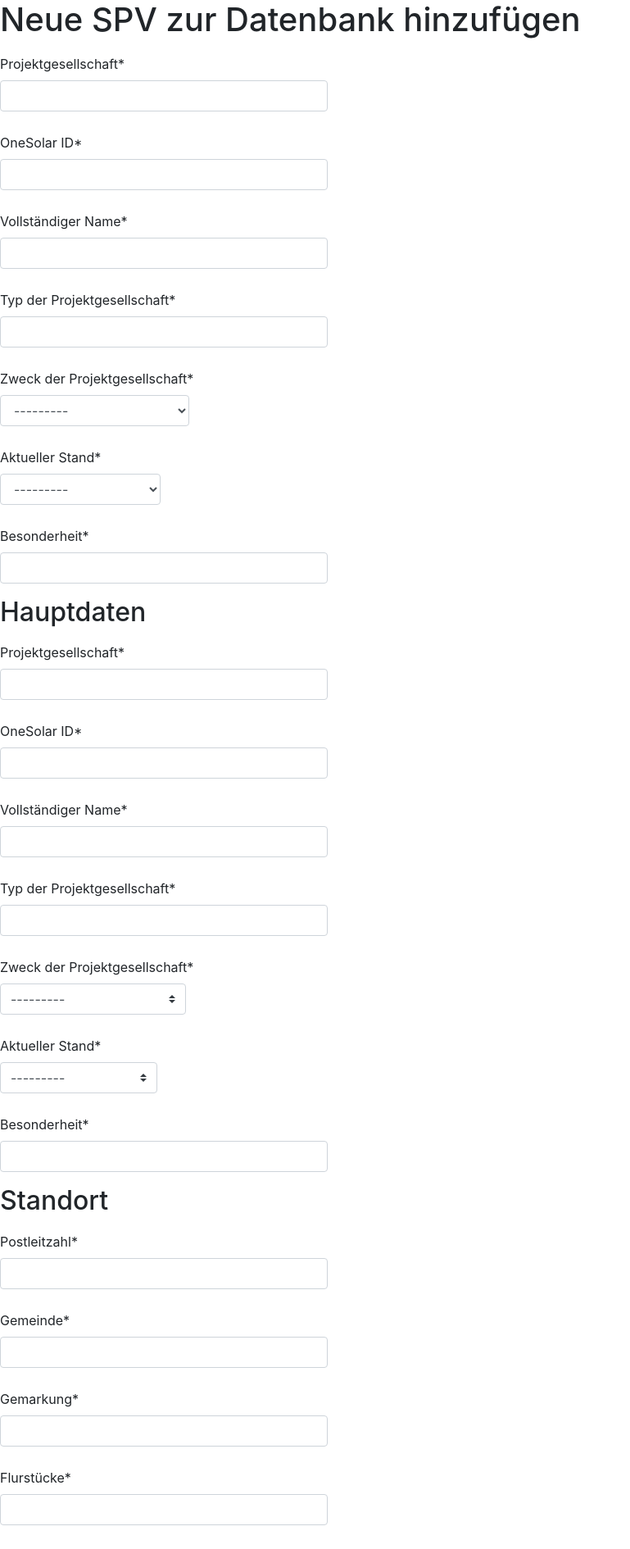
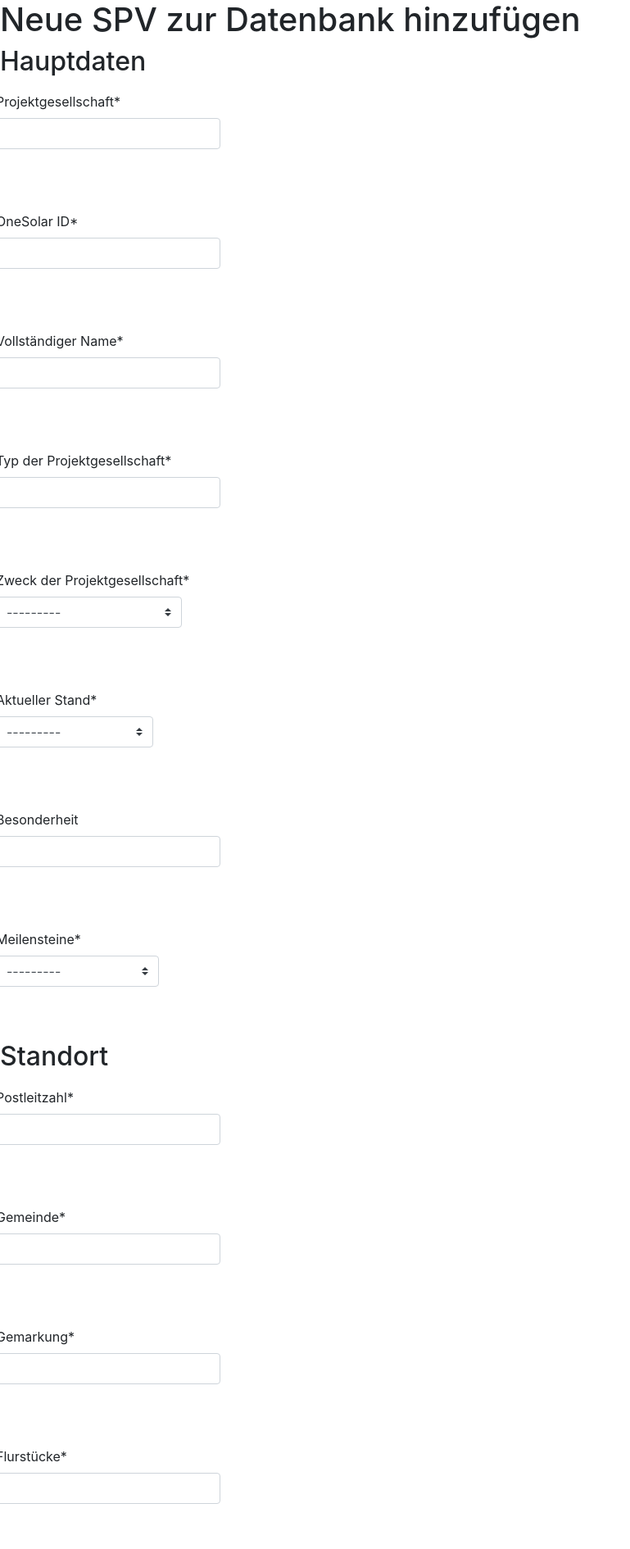
Before and after one commit to evodresch/datahub, a Django app: template spv_master_data/templates/spv_master_data/add_spv.html in a window 1280 px wide. Shown: the top 1890 px of the page at 82% size, without its empty margins (0-769 px from the left). Run offline with Django 4.2, Linux system fonts and the light colour scheme; the template is opened without the code that fills it: values that come from a table or form of the project are taken from there, others are empty; tables that the repository leaves empty hold one stand-in row (values such as "Sample post"); some libraries are stand-ins or nearby versions.

Commit message:
Trying to improve the format of the form, added a new model for milestones

```diff
--- a/spv_master_data/forms.py
+++ b/spv_master_data/forms.py
@@ -1,22 +1,62 @@
 from django import forms
-from .models import SPV, Location, Company
+from .models import SPV, Location, Company, Milestones
 from crispy_forms.helper import FormHelper
-from crispy_forms.layout import Layout, Field
+from crispy_forms.layout import Layout, Field, Div
 from crispy_forms.bootstrap import FormActions
 
+# Base form that includes the standard layout setup with crispy forms
+class BaseForm(forms.ModelForm):
+    def __init__(self, *args, **kwargs):
+        super(BaseForm, self).__init__(*args, **kwargs)
+        self.helper = FormHelper()
+        self.helper.layout = Layout()
 
-class SPVForm(forms.ModelForm):
+        for field_name in self.fields:
+            self.helper.layout.append(
+                Div(
+                    Field(field_name, css_class='col-md-9'),
+                    css_class='form-row'
+                )
+            )
     class Meta:
+        abstract = True  # This Form is not meant to be used directly
+
+
+class SPVForm(BaseForm):
+
+    def __init__(self, *args, **kwargs):
+        super(SPVForm, self).__init__(*args, **kwargs)
+        self.fields['projektgesellschaft'].widget.attrs.update({
+            'title': """Beschreibung: Vollständiger Name der Projektgesellschaft\nBeispiel: OneSolar Energiepark 204 GmbH & Co. KG\nQuelle: Corporate Finance"""
+        })
+
+    class Meta(BaseForm.Meta):
         model = SPV
         exclude = ['location', 'company']  # Exclude the one to one fields
 
-
-class LocationForm(forms.ModelForm):
-    class Meta:
+class LocationForm(BaseForm):
+    class Meta(BaseForm.Meta):
         model = Location
         fields = '__all__'  # List of model fields you want to include in the form
 
-class CompanyForm(forms.ModelForm):
-    class Meta:
+class CompanyForm(BaseForm):
+    class Meta(BaseForm.Meta):
         model = Company
         fields = '__all__'  # List of model fields you want to include in the form
+
+
+class MilestonesForm(BaseForm):
+    class Meta(BaseForm.Meta):
+        model = Milestones
+        fields = '__all__'  # List of model fields you want to include in the form
+
+    def __init__(self, *args, **kwargs):
+        super(MilestonesForm, self).__init__(*args, **kwargs)
+        # Apply DateInput widget to all DateField instances in the form
+        for field_name, field in self.fields.items():
+            if isinstance(field, forms.DateField):
+                field.widget = forms.DateInput(attrs={
+                    'type': 'date',  # Ensures the use of the HTML5 date picker
+                    'class': 'form-control',  # Bootstrap class for styling
+                    'placeholder': 'Select a date'  # Optional placeholder
+                })
--- a/spv_master_data/models.py
+++ b/spv_master_data/models.py
@@ -36,13 +36,23 @@ class Company(models.Model):
     bic_kreditgeber = models.CharField(max_length=11, verbose_name='BIC Finanzierende Bank')
     kreditgeber = models.CharField(max_length=100, verbose_name='Finanzierende Bank')
     komplementaer_1 = models.CharField(max_length=15, verbose_name='Komplementär I')
-    komplementaer_2 = models.CharField(max_length=15, verbose_name='Komplementär II')
+    komplementaer_2 = models.CharField(max_length=15, verbose_name='Komplementär II', blank=True)
     kommanditist_1 = models.CharField(max_length=15, verbose_name='Kommanditist I')
-    kommanditist_2 = models.CharField(max_length=15, verbose_name='Kommanditist II')
-    kommanditist_3 = models.CharField(max_length=15, verbose_name='Kommanditist III')
-    kommanditist_4 = models.CharField(max_length=15, verbose_name='Kommanditist IV')
-    kommanditist_5 = models.CharField(max_length=15, verbose_name='Kommanditist V')
+    kommanditist_2 = models.CharField(max_length=15, verbose_name='Kommanditist II', blank=True)
+    kommanditist_3 = models.CharField(max_length=15, verbose_name='Kommanditist III', blank=True)
+    kommanditist_4 = models.CharField(max_length=15, verbose_name='Kommanditist IV', blank=True)
+    kommanditist_5 = models.CharField(max_length=15, verbose_name='Kommanditist V', blank=True)
 
+
+# Data of important milestones
+class Milestones(models.Model):
+    satzungsbeschluss = models.DateField(verbose_name='Satzungsbeschluss', blank=True)
+    baustart = models.DateField(verbose_name='Baustart', blank=True)
+    inbetriebnahme = models.DateField(verbose_name='Inbetriebnahme', blank=True)
+    eeg_inbetriebnahme = models.DateField(verbose_name='EEG-Inbetriebnahme', blank=True)
+    zuschlag_eeg = models.DateField(verbose_name='Zuschlag aus EEG-Ausschreibung', blank=True)
+    ppa_abschluss = models.DateField(verbose_name='Abschluss PPA', blank=True)
+    finanzierung_abschluss = models.DateField(verbose_name='Abschluss Finanzierung', blank=True)
 
 
 # Main SPV model with the main data fields (Hauptdaten)
@@ -65,7 +75,7 @@ class SPV(models.Model):
         ('IM VERKAUFSPROZESS', 'Im Verkaufsprozess')
     ]
     stand = models.CharField(max_length=100, choices=STAND_CHOICES, verbose_name='Aktueller Stand')
-    besonderheit = models.CharField(max_length=255, verbose_name='Besonderheit')
+    besonderheit = models.CharField(max_length=255, verbose_name='Besonderheit', blank=True)
 
     # Add location model
     location = models.OneToOneField(Location, on_delete=models.CASCADE, related_name='spv',
@@ -75,5 +85,8 @@ class SPV(models.Model):
     company = models.OneToOneField(Company, on_delete=models.CASCADE, related_name='spv',
                                    verbose_name='Unternehmensdaten', null=True)
 
+    # Add milestones model
+    milestones = models.OneToOneField(Milestones, on_delete=models.CASCADE, related_name='spv',
+                                   verbose_name='Meilensteine', null=True)
     def __str__(self):
         return self.name
--- a/spv_master_data/templates/spv_master_data/add_spv.html
+++ b/spv_master_data/templates/spv_master_data/add_spv.html
@@ -13,13 +13,14 @@
     <h1>Neue SPV zur Datenbank hinzufügen</h1>
     <form class="my-custom-form" method="post">
         {% csrf_token %}
-        {{ form|crispy }}
         <h2>Hauptdaten</h2>
         {% crispy spv_form %}
         <h2>Standort</h2>
         {% crispy location_form %}
         <h2>Unternehmensdaten</h2>
         {% crispy company_form %}
+        <h2>Meilensteine</h2>
+        {% crispy milestones_form %}
         <button type="submit" class="custom-button">Submit</button>
     </form>
 </body>
--- a/static/css/custom_styles.css
+++ b/static/css/custom_styles.css
@@ -8,3 +8,21 @@
     min-width: 150px; /* Ensures the dropdown is not too narrow */
     max-width: 300px; /* Ensures the dropdown is not too wide */
 }
+
+/* Custom form row styling */
+.form-row {
+    display: flex;
+    align-items: center;
+    margin-bottom: 50px;
+    padding-left_ 100px;
+}
+
+/* Adjust label width */
+.form-row label
+    width: 100%; /* or whatever percentage you prefer */
+}
+
+/* If you need to target the input fields directly */
+.form-row .col-md-9 {
+    padding-left: 500px; /* Adjust padding if necessary */
+}
```
Also changed, not shown: spv_master_data/views.py (+9 -2 lines), spv_master_data/migrations/0007_milestones_alter_company_kommanditist_2_and_more.py (added).
